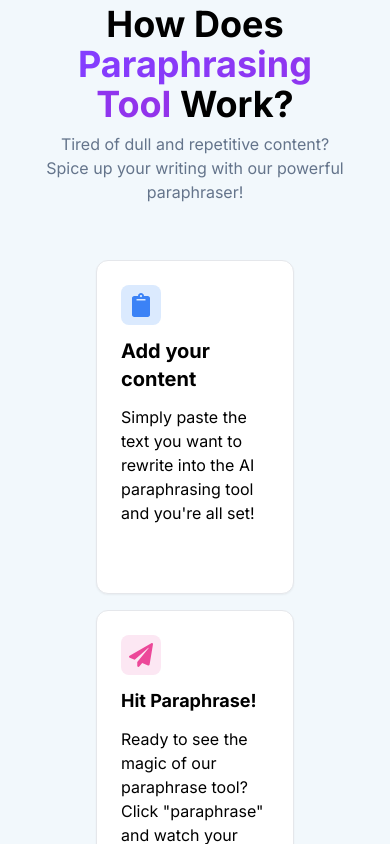
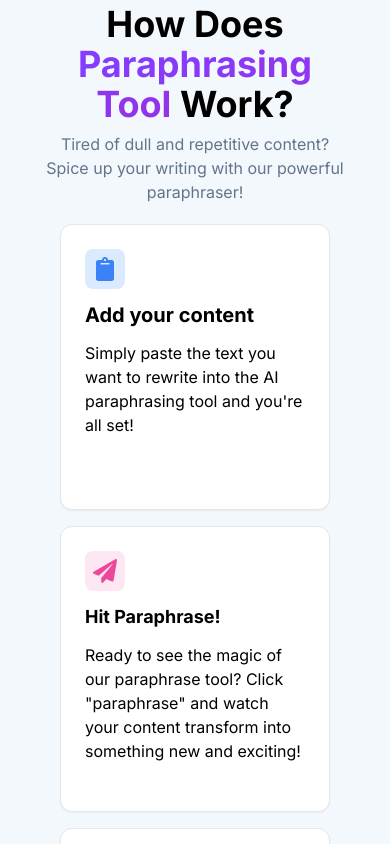
Before and after one commit to ManojKumar2920/MagicWrite, a Next.js app: page / in a window 390 px wide. Shown: the part 1156-2000 px from the top of the page. Built offline with nearby package versions, Linux system fonts and the light colour scheme.

Commit message:
Production - UI Fix: Tool Working

```diff
--- a/components/Working/Work.jsx
+++ b/components/Working/Work.jsx
@@ -18,9 +18,9 @@ const Work = () => {
             powerful paraphraser!
           </p>
         </div>
-        <div className="  p-10">
-          <div className="grid grid-cols-5 md:grid-cols-1 grid-rows-4 gap-4 p-4">
-            <div className="col-span-3 md:col-span-1 row-span-2 md:row-span-1 border rounded-xl p-6 shadow-sm bg-white dark:bg-[#121212] dark:border-slate-800">
+        <div className="  p-10 md:p-0">
+          <div className="grid grid-cols-5 md:grid-cols-2 grid-rows-4 gap-4 p-4 md:p-5">
+            <div className="col-span-3 md:col-span-2 row-span-2 md:row-span-1 border rounded-xl p-6 shadow-sm bg-white dark:bg-[#121212] dark:border-slate-800">
               <div className="flex flex-col items-start">
                 <div className=" bg-blue-100 rounded-lg p-2">
                   <FaClipboard className="text-2xl text-blue-500" />
@@ -34,7 +34,7 @@ const Work = () => {
                 </div>
               </div>
             </div>
-            <div className="col-span-2 md:col-span-1 row-span-2 md:row-span-1 col-start-4 md:col-start-1 border rounded-xl p-6 shadow-sm bg-white dark:bg-[#121212] dark:border-slate-800">
+            <div className="col-span-2 md:col-span-2 row-span-2 md:row-span-1 col-start-4 md:col-start-1 border rounded-xl p-6 shadow-sm bg-white dark:bg-[#121212] dark:border-slate-800">
               <div className="flex items-start flex-col">
                 <div className=" bg-green-100 rounded-lg p-2">
                   <FaMagic className="text-2xl text-green-500" />
@@ -49,7 +49,7 @@ const Work = () => {
                 </div>
               </div>
             </div>
-            <div className="col-span-2 md:col-span-1 row-span-2 md:row-span-1 row-start-3 md:row-start-2 border rounded-xl p-6 shadow-sm bg-white dark:bg-[#121212] dark:border-slate-800">
+            <div className="col-span-2 md:col-span-2 row-span-2 md:row-span-1 row-start-3 md:row-start-2 border rounded-xl p-6 shadow-sm bg-white dark:bg-[#121212] dark:border-slate-800">
               <div className="flex items-start flex-col">
                 <div className=" bg-pink-100 rounded-lg p-2">
                   <FaPaperPlane className="text-2xl text-pink-500" />
@@ -65,7 +65,7 @@ const Work = () => {
                 </div>
               </div>
             </div>
-            <div className="col-span-3 md:col-span-1 row-span-2 md:row-span-1 col-start-3 md:col-start-1 border rounded-xl p-6 shadow-sm bg-white dark:bg-[#121212] dark:border-slate-800">
+            <div className="col-span-3 md:col-span-2 row-span-2 md:row-span-1 col-start-3 md:col-start-1 border rounded-xl p-6 shadow-sm bg-white dark:bg-[#121212] dark:border-slate-800">
               <div className="flex items-start flex-col">
                 <div className=" bg-purple-100 rounded-lg p-2">
                   <FaEdit className="text-2xl text-purple-600" />
```
